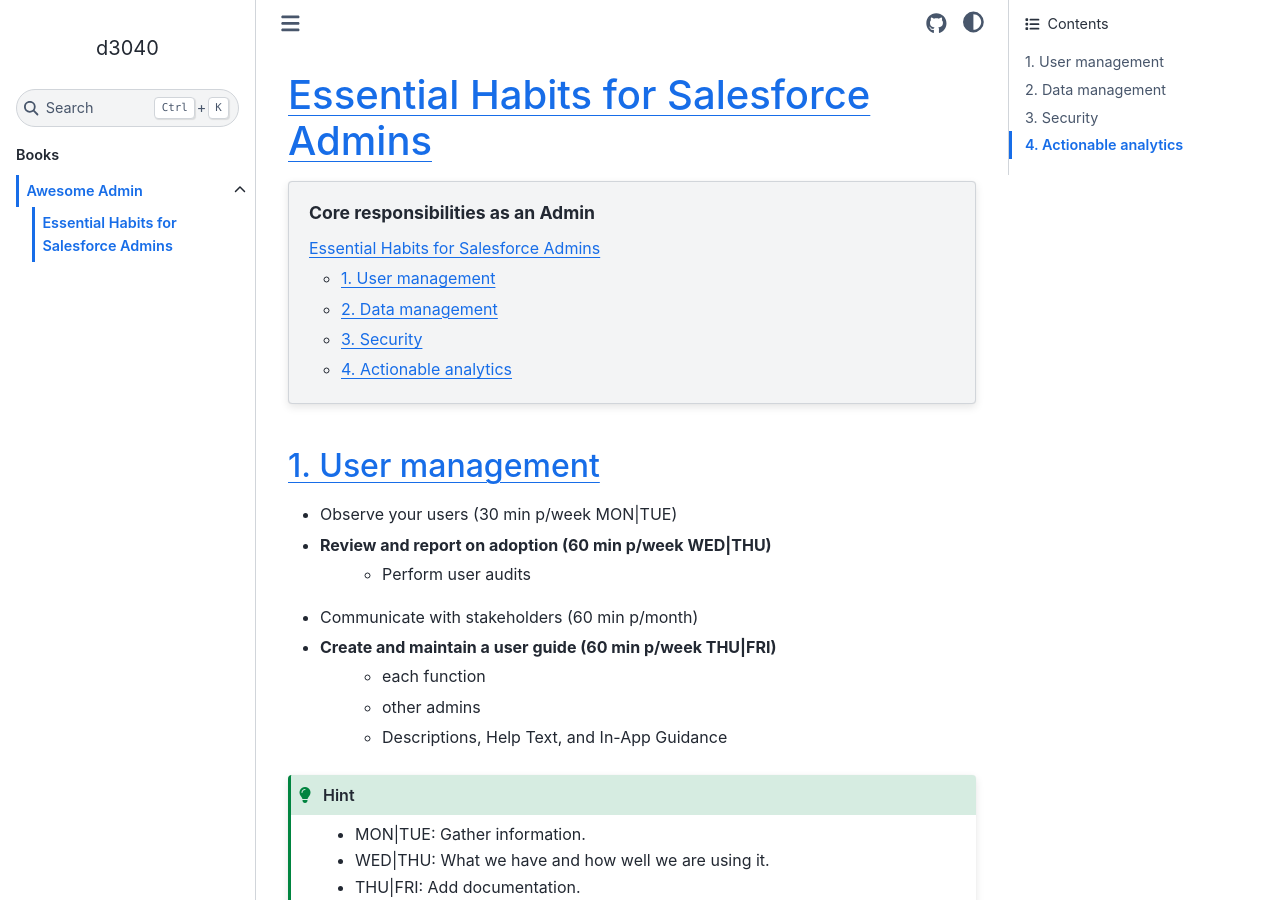
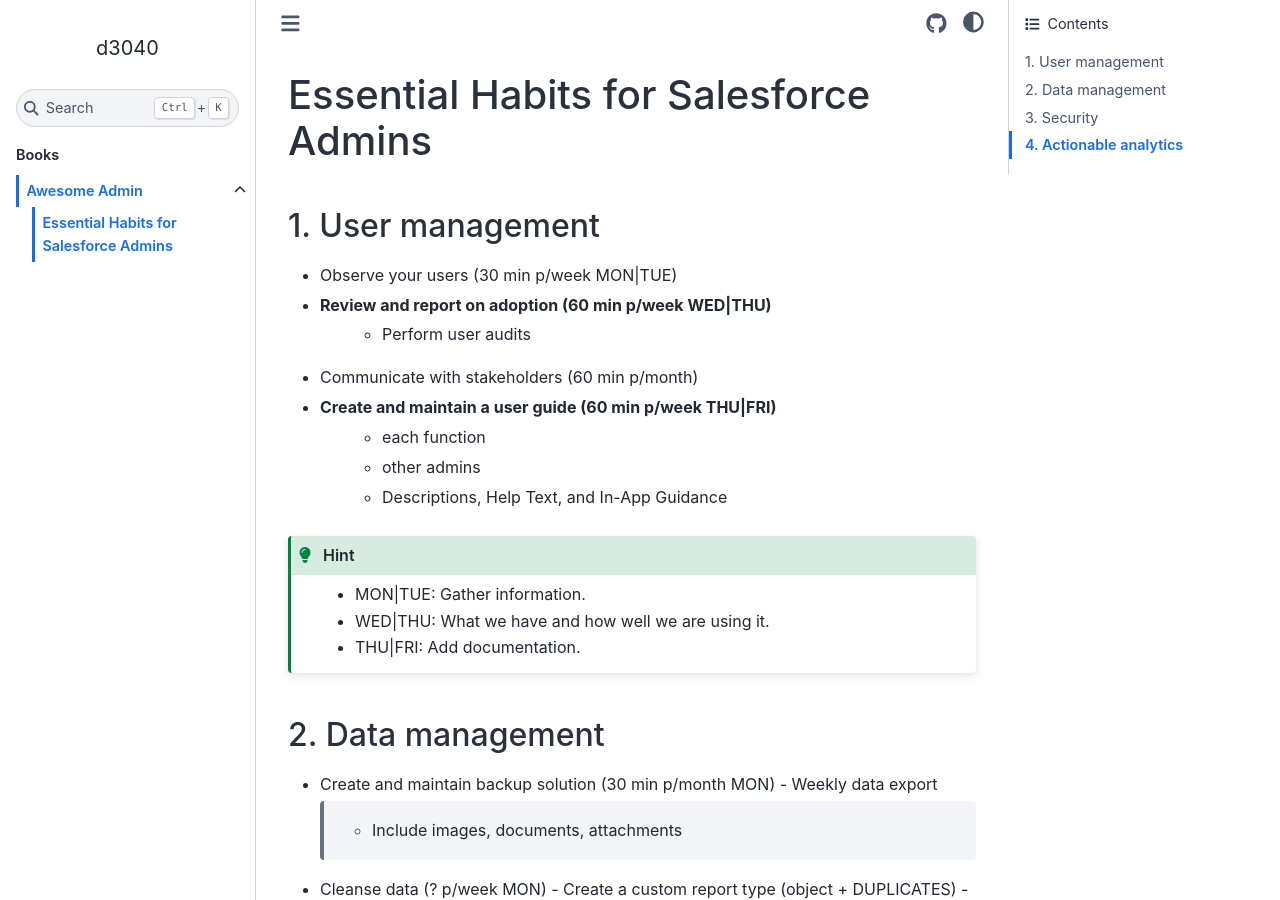
Before and after one commit to d3040/the_beavers_hut, a Sphinx documentation site: the page built from docs/source/salesforce_admin/essential_habits_for_salesforce_admins.rst, in a window 1280 px wide and 900 px high. Built offline with Sphinx 7.4.7 and the Sphinx Book theme 1.1.4, drawn with Linux system fonts in a browser that asks for light colours; some of the changed lines change nothing that is shown.

Commit message:
initial commit

```diff
--- a/docs/source/salesforce_admin/essential_habits_for_salesforce_admins.rst
+++ b/docs/source/salesforce_admin/essential_habits_for_salesforce_admins.rst
@@ -2,6 +2,9 @@
 ======================================
 
 .. contents:: Core responsibilities as an Admin
+    :depth: 2
+    :local: True
+    :backlinks: "top"
 
 1. User management
 ------------------
```
